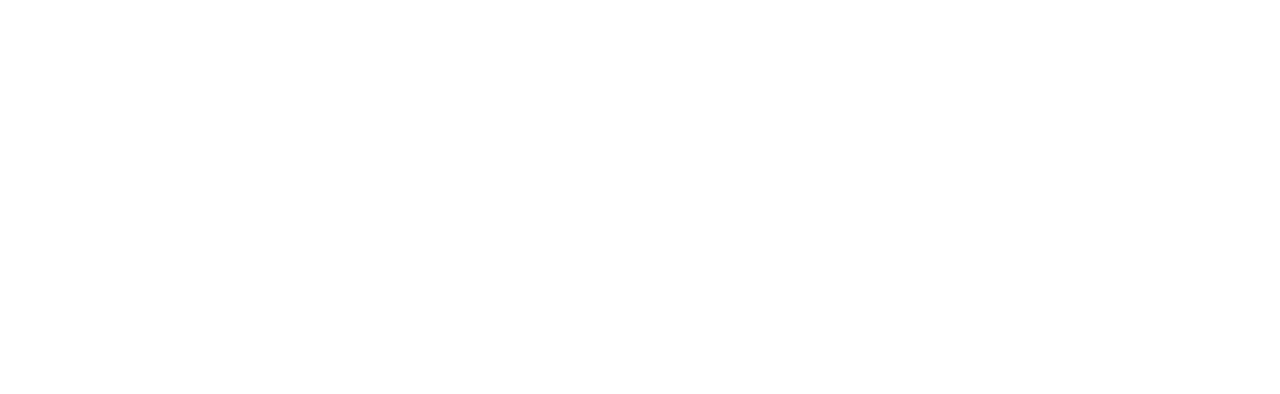
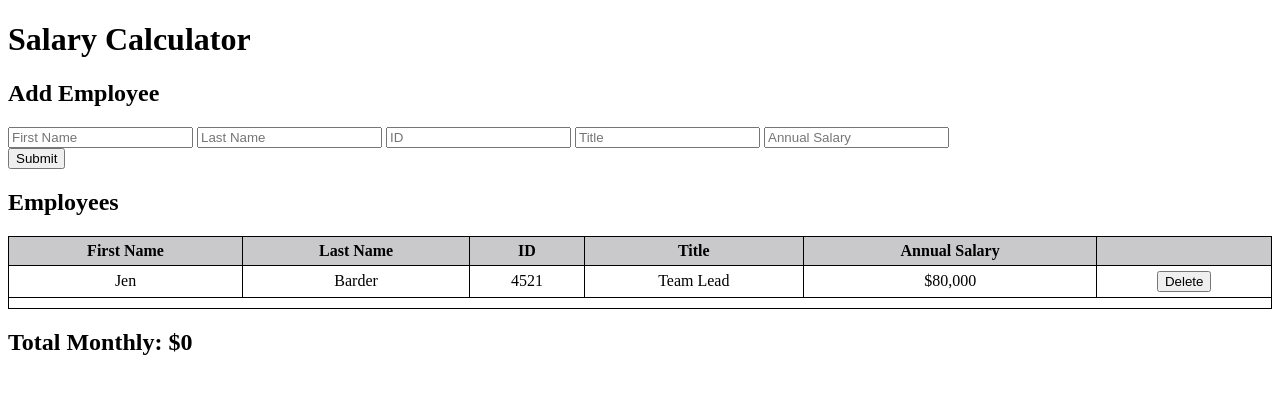
Before and after one commit to lbskinner/jquery-salary-calculator, a plain HTML site: page index.html in a window 1280 px wide. Drawn offline with Linux system fonts and the light colour scheme.

Commit message:
add layout

```diff
--- a/index.html
+++ b/index.html
@@ -6,7 +6,91 @@
     <script src="jquery.js" type="text/javascript"></script>
     <script src="client.js" type="text/javascript"></script>
     <link rel="stylesheet" href="style.css" />
-    <title>Document</title>
+    <title>Salary Calculator</title>
   </head>
-  <body></body>
+  <body>
+    <header>
+      <h1>Salary Calculator</h1>
+    </header>
+    <h2>Add Employee</h2>
+    <div>
+      <form>
+        <input
+          type="text"
+          class="js-input-first-name"
+          id="first-name"
+          name="first-name"
+          placeholder="First Name"
+          required
+        />
+        <input
+          type="text"
+          class="js-input-last-name"
+          id="last-name"
+          name="last-name"
+          placeholder="Last Name"
+          required
+        />
+        <input
+          type="text"
+          class="js-input-id"
+          id="employee-id"
+          name="employee-id"
+          placeholder="ID"
+          required
+        />
+        <input
+          type="text"
+          class="js-input-title"
+          id="title"
+          name="title"
+          placeholder="Title"
+          required
+        />
+        <input
+          type="number"
+          class="js-input-annual-salary"
+          min="1"
+          id="annual-salary"
+          name="annual-salary"
+          placeholder="Annual Salary"
+          required
+        />
+        <div class="btn-right">
+          <button type="submit" class="js-submit-btn">Submit</button>
+        </div>
+      </form>
+    </div>
+    <h2>Employees</h2>
+    <table class="js-table">
+      <thead>
+        <tr>
+          <th>First Name</th>
+          <th>Last Name</th>
+          <th>ID</th>
+          <th>Title</th>
+          <th>Annual Salary</th>
+          <th></th>
+        </tr>
+      </thead>
+      <tbody class="js-table-body">
+        <tr class="js-table-body-row">
+          <td>Jen</td>
+          <td>Barder</td>
+          <td>4521</td>
+          <td>Team Lead</td>
+          <td>$80,000</td>
+          <td><button>Delete</button></td>
+        </tr>
+      </tbody>
+      <tfoot>
+        <tr>
+          <td colspan="6"></td>
+        </tr>
+      </tfoot>
+    </table>
+    <div>
+      <h2>Total Monthly: $<span>0</span></h2>
+    </div>
+  </body>
 </html>
--- a/style.css
+++ b/style.css
@@ -0,0 +1,22 @@
+table {
+  width: 100%;
+  border-collapse: collapse;
+}
+
+th {
+  background: rgb(201, 201, 204);
+}
+
+th,
+td {
+  border: 1px solid black;
+  padding: 5px;
+}
+
+td {
+  text-align: center;
+}
+
+/* .btn-right {
+  text-align: right;
+} */
```
